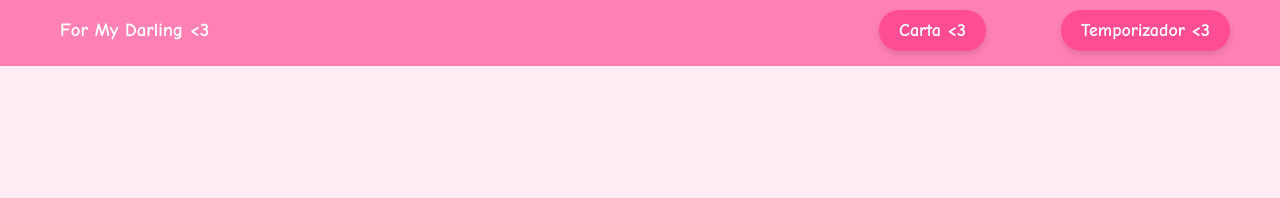
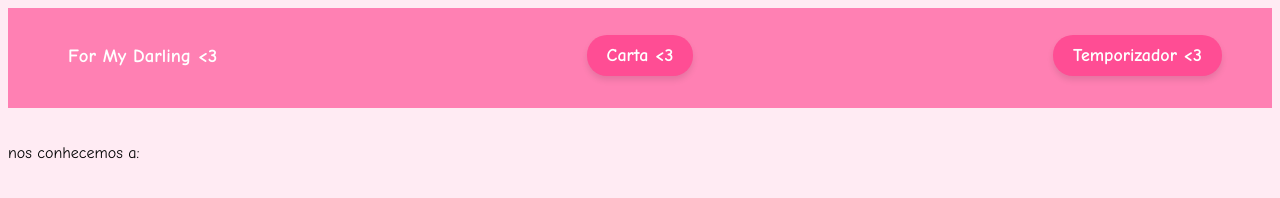
Before and after one commit to ItsAkane/webprojects, a plain HTML site: page html/lembrancas.html in a window 1280 px wide. Drawn offline with Linux system fonts and the light colour scheme.

Commit message:
Layout update

```diff
--- /dev/null
+++ b/css/lembracas.css
@@ -0,0 +1,45 @@
+body {
+    font-family: 'Comic Sans MS', cursive, sans-serif;
+    background-color: #ffebf3;
+}
+
+header {
+    height: 100px;
+    padding: 10px 50px 15px;
+    align-items: center;
+    justify-content: space-between;
+    background-color: #ff80b3;
+    box-sizing: border-box;
+    margin-bottom: 20px;
+    margin-right: 50px;
+    width: 100%;
+    display: flex;
+    gap: 75px;
+}
+
+.love-link {
+    display: inline-block;
+    background-color: #ff4d94;
+    justify-self: flex-end;
+    color: white;
+    text-decoration: none;
+    padding: 10px 20px;
+    border-radius: 20px;
+    font-weight: bold;
+    box-shadow: 0px 4px 6px rgba(0, 0, 0, 0.1);
+    transition: 0.3s;
+    font-size: 18px;
+}
+
+.love-link:hover {
+    background-color: #e60073;
+}
+
+titulo{
+    color: white;
+    padding: 0 10px;
+}
+
+.times{
+    display: grid;
+}
--- a/html/lembrancas.html
+++ b/html/lembrancas.html
@@ -4,7 +4,7 @@
     <meta charset="UTF-8">
     <meta name="viewport" content="width=device-width, initial-scale=1.0">
     <title>Lembrancas <3</title>
-    <link rel="stylesheet" href="../stylesheet.css">
+    <link rel="stylesheet" href="../css/lembracas.css">
 
 </head>
 <body>
@@ -16,5 +16,11 @@
         <a href="../index.html" class="love-link">Temporizador <3</a>
     </header>
 
+    <div class="times">
+        <div>
+            <p>nos conhecemos a:</p>
+        </div>
+    </div>
+
 </body>
 </html>
--- a/stylesheet.css
+++ b/stylesheet.css
@@ -80,7 +80,7 @@ temporizer {
     background-color: #e60073;
 }
 #img_viada {
-    width: 200px; /* Ajuste o tamanho conforme necessário */
+    width: 200px;
     height: auto;
     border-radius: 15px;
     box-shadow: 0px 4px 8px rgba(0, 0, 0, 0.2);
```
Also changed, not shown: Js/lembracas.js (+26 -0 lines), index.html (+1 -0 lines).
